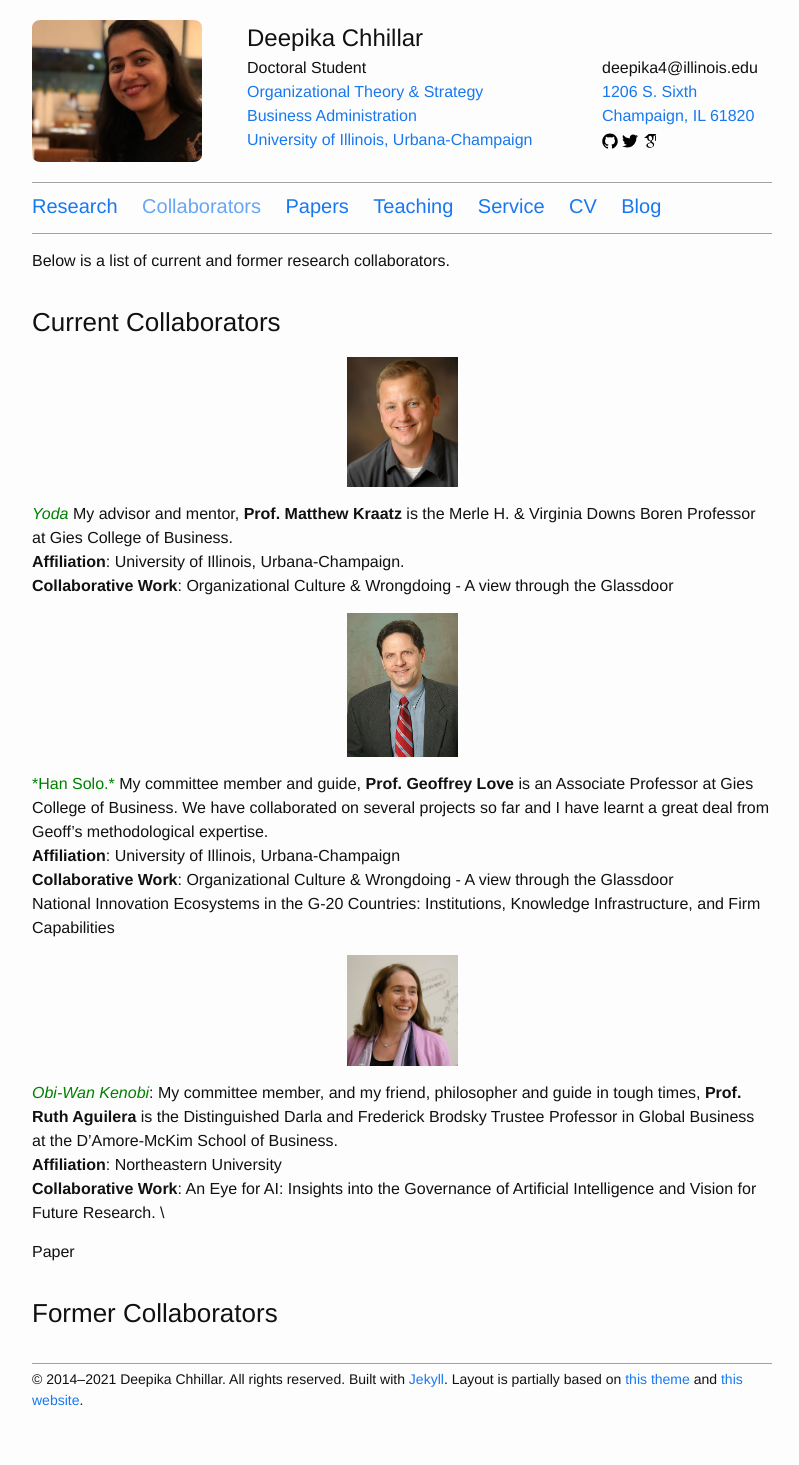
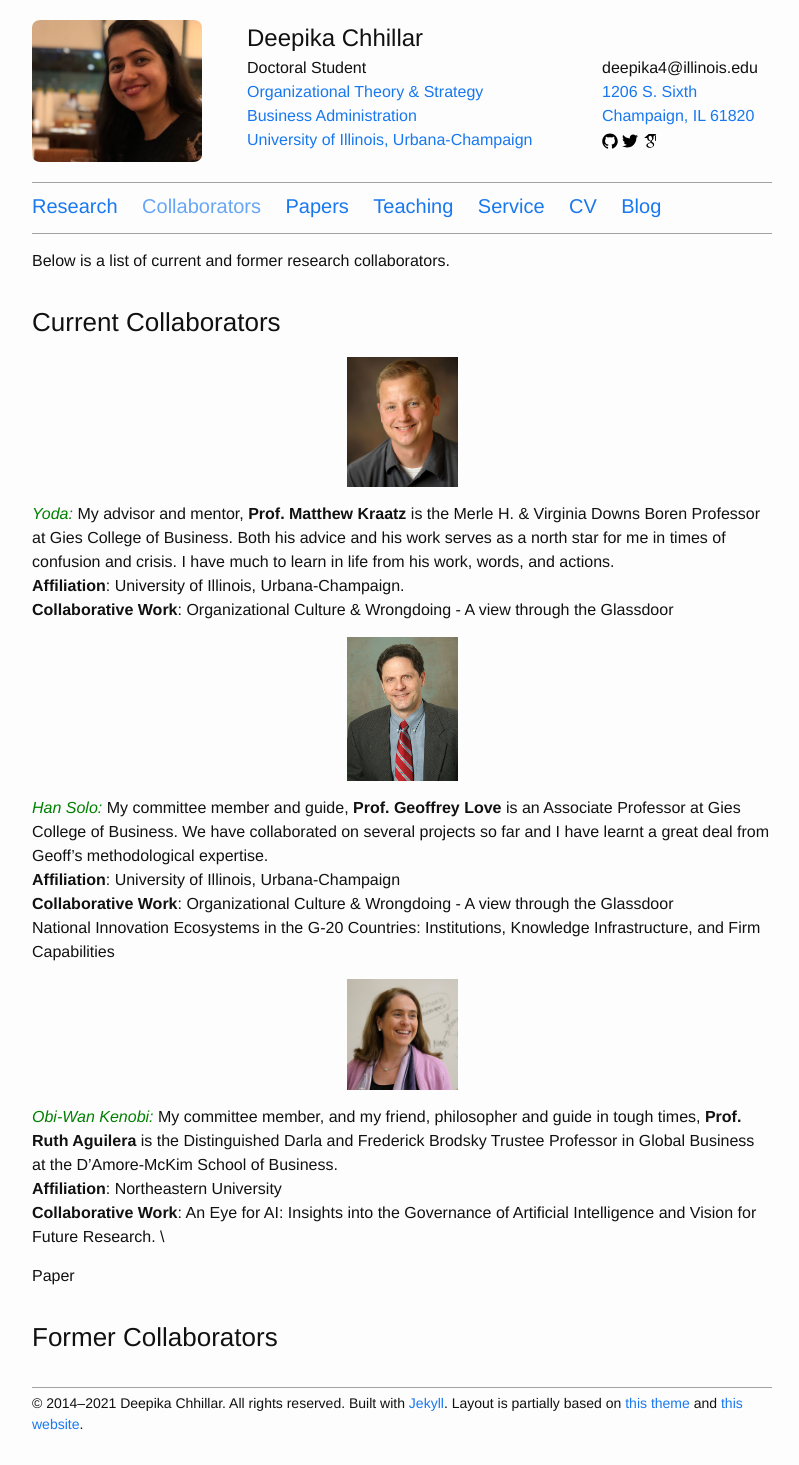
Before and after one commit to deepikachhillar/deepikachhillar.github.io, a Jekyll site: the page built from nav/collaborators.md, in a window 1280 px wide. Shown: the whole page, without its empty margins (238-1037 px from the left). Built offline with Jekyll 4.4.1, drawn with Linux system fonts in a browser that asks for light colours; before the commit the page ends 1441 px from its top, so only the background shows below that.

Commit message:
Update collaborators.md

```diff
--- a/nav/collaborators.md
+++ b/nav/collaborators.md
@@ -22,14 +22,14 @@ Below is a list of current and former research collaborators.
 <figure>
 	<img style="display=inline-block" width="15%" src="{{ "/resources/images/collaborators/matt_kraatz.jpg" |  prepend: site.baseurl }}" alt="Matthew Kraatz" />
 </figure>
-<span style="color: green;">*Yoda*</span> My advisor and mentor, **Prof. Matthew Kraatz** is the Merle H. & Virginia Downs Boren Professor at Gies College of Business.\
+<span style="color: green;">*Yoda:*</span> My advisor and mentor, **Prof. Matthew Kraatz** is the Merle H. & Virginia Downs Boren Professor at Gies College of Business. Both his advice and his work serves as a north star for me in times of confusion and crisis. I have much to learn in life from his work, words, and actions.\
 **Affiliation**: University of Illinois, Urbana-Champaign.\
 **Collaborative Work**: Organizational Culture & Wrongdoing - A view through the Glassdoor
 
 <figure>
 	<img style="display=inline-block" width="15%" src="{{ "/resources/images/collaborators/geoff_love.jpg" |  prepend: site.baseurl }}" alt="Geoffrey Love" />
 </figure>
-<span style="color: green;">*Han Solo.\*</span> My committee member and guide, **Prof. Geoffrey Love** is an Associate Professor at Gies College of Business. We have collaborated on several projects so far and I have learnt a great deal from Geoff's methodological expertise.\
+<span style="color: green;">*Han Solo:*</span> My committee member and guide, **Prof. Geoffrey Love** is an Associate Professor at Gies College of Business. We have collaborated on several projects so far and I have learnt a great deal from Geoff's methodological expertise.\
 **Affiliation**: University of Illinois, Urbana-Champaign\
 **Collaborative Work**: Organizational Culture & Wrongdoing - A view through the Glassdoor\
 National Innovation Ecosystems in the G-20 Countries: Institutions, Knowledge Infrastructure, and Firm Capabilities
@@ -38,7 +38,7 @@ National Innovation Ecosystems in the G-20 Countries: Institutions, Knowledge In
 	<img style="display=inline-block" width="15%" src="{{ "/resources/images/collaborators/ruth_aguilera.jpg" |  prepend: site.baseurl }}" alt="Ruth Aguilera" />
 </figure>
 
-<span style="color: green;">*Obi-Wan Kenobi*</span>: My committee member, and my friend, philosopher and guide in tough times, **Prof. Ruth Aguilera** is the Distinguished Darla and Frederick Brodsky Trustee Professor in Global Business at the D’Amore-McKim School of Business. \
+<span style="color: green;">*Obi-Wan Kenobi:*</span> My committee member, and my friend, philosopher and guide in tough times, **Prof. Ruth Aguilera** is the Distinguished Darla and Frederick Brodsky Trustee Professor in Global Business at the D’Amore-McKim School of Business. \
 **Affiliation**: Northeastern University\
 **Collaborative Work**: An Eye for AI: Insights into the Governance of Artificial Intelligence and Vision for Future Research. \
 
```
